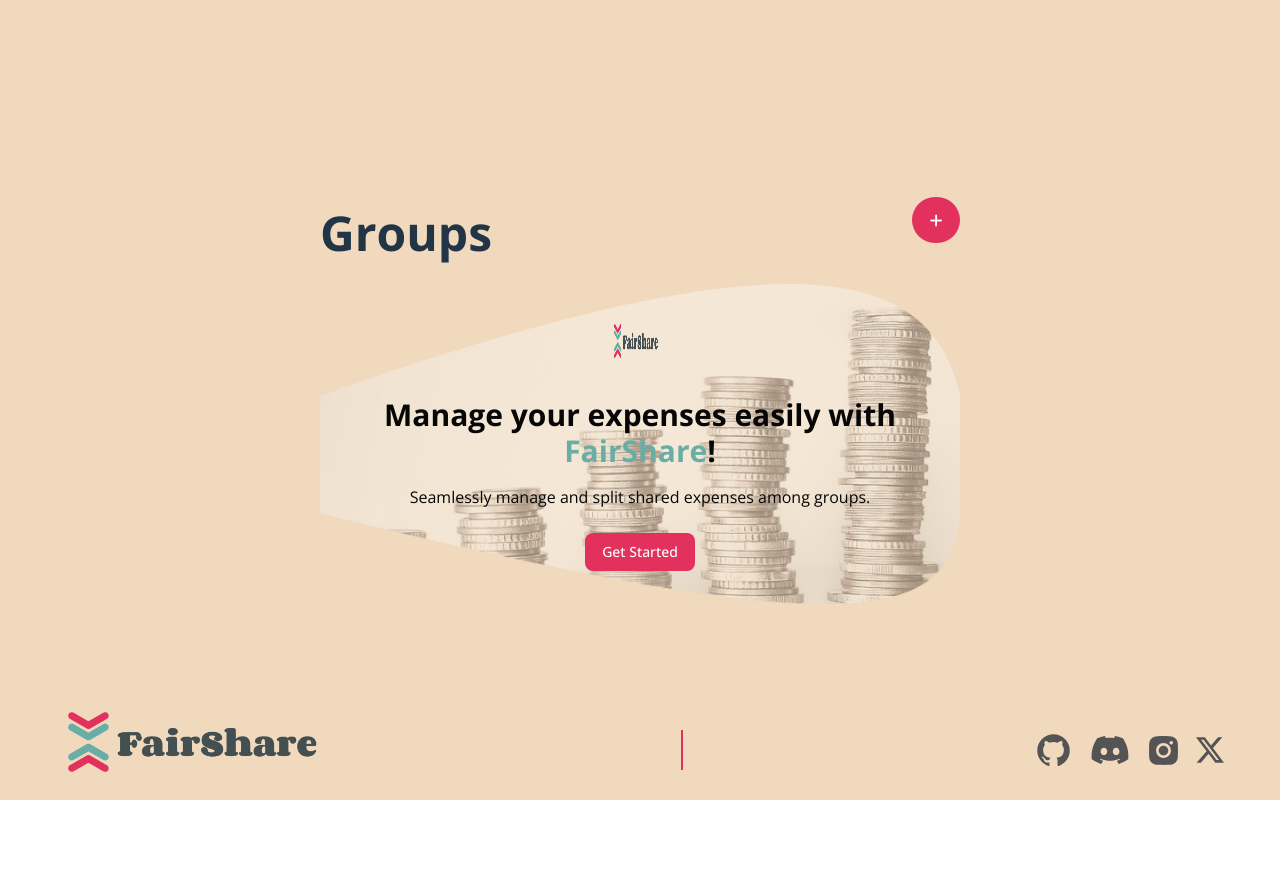
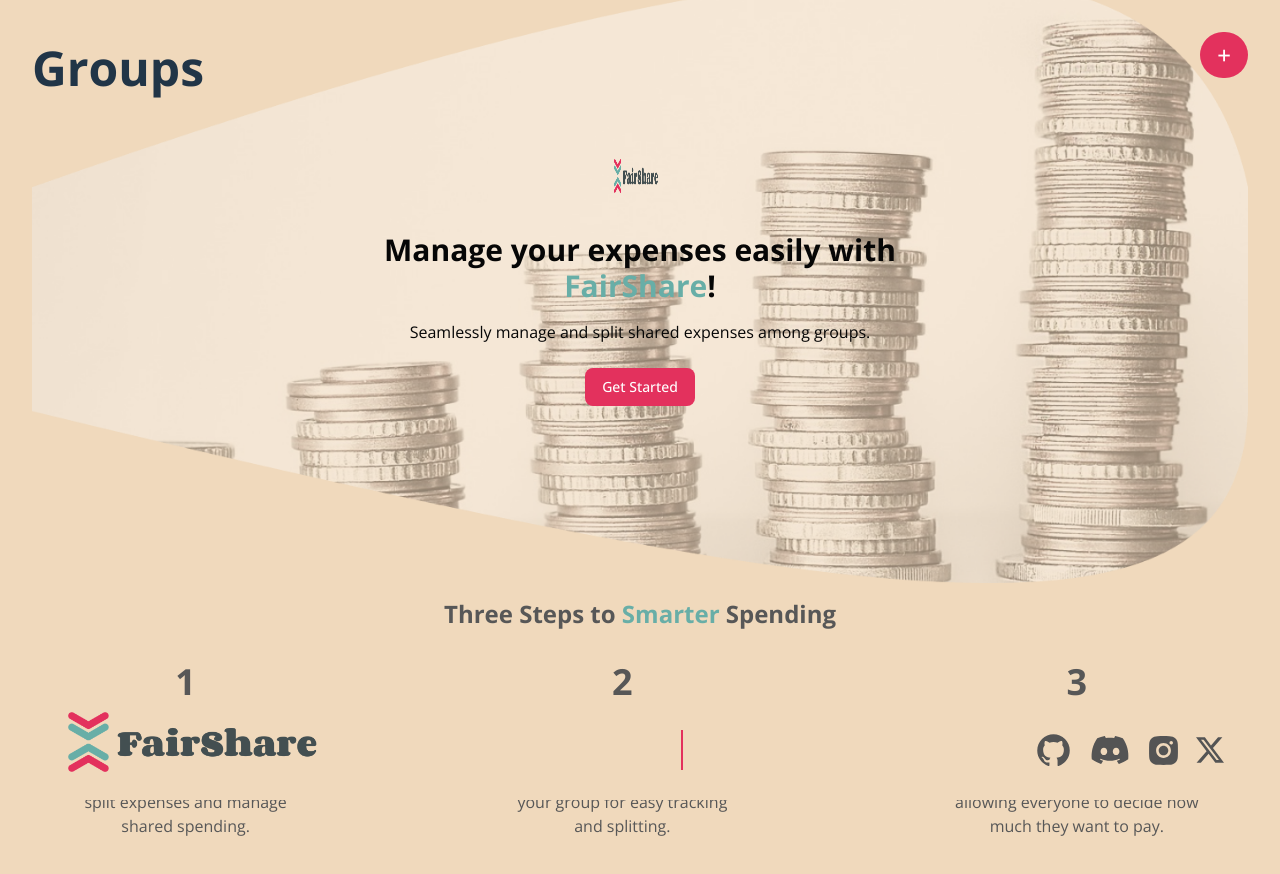
Before and after one commit to chingu-voyages/v51-tier2-team-27, a React (Vite) app in the folder vite-project/: page / in a window 1280 px wide. Shown: the top 874 px of the page. Before the commit the page ends 800 px from the top, so only its background shows below. Built offline with nearby package versions, Linux system fonts and the light colour scheme.

Commit message:
begin middle component

```diff
--- a/vite-project/src/App.jsx
+++ b/vite-project/src/App.jsx
@@ -5,7 +5,7 @@
 import DisplayGroupList from './components/DisplayGroupList'
 import Footer from './components/Footer'
 import LandingTop from './landing/LandingTop'
-
+import LandingMiddle from './landing/LandingMiddle'
 function App() {
   const [addGroupModalIsOpen, setAddGroupModalIsOpen] = useState(false);
   const [groupsData, setGroupsData] = useState(() => JSON.parse(localStorage.getItem('FairShare_groupsData')) || []);
@@ -56,6 +56,7 @@
       addGroupModalIsOpen={addGroupModalIsOpen}
     />
     <LandingTop />
+    <LandingMiddle />
     <Footer />
     </>
   )
--- a/vite-project/src/landing/LandingMiddle.jsx
+++ b/vite-project/src/landing/LandingMiddle.jsx
@@ -0,0 +1,31 @@
+import React from 'react';
+import Arrow from '../assets/arrow-pink.png';
+
+export default function LandingMiddle() {
+  return (
+    <div className="bg-beige p-8 mt-32">
+      <h2 className="text-center text-2xl font-bold mb-8 text-[#575757]">
+        Three Steps to <span className="text-[#68AEA7]">Smarter</span> Spending
+      </h2>
+      <div className="flex justify-around items-center relative">
+        <div className="text-center">
+          <div className="text-4xl font-bold mb-2 text-[#575757]">1</div>
+          <p className="font-bold mb-2 text-black">Create a Group</p>
+          <p className="text-[#575757]">Click 'App Group' to create a new group, making it simple to split expenses and manage shared spending.</p>
+        </div>
+        <img src={Arrow} alt="Arrow" className="" />
+        <div className="text-center">
+          <div className="text-4xl font-bold mb-2 text-[#575757]">2</div>
+          <p className="font-bold mb-2 text-black">Add an Expense</p>
+          <p className="text-[#575757]">Click 'Add Expense' to log a shared cost and assign it to your group for easy tracking and splitting.</p>
+        </div>
+        <img src={Arrow} alt="Arrow" className="" />
+        <div className="text-center">
+          <div className="text-4xl font-bold mb-2 text-[#575757]">3</div>
+          <p className="font-bold mb-2 text-black">Split Your Expenses</p>
+          <p className="text-[#575757]">Click 'Split Expenses' to customize each member's contribution, allowing everyone to decide how much they want to pay.</p>
+        </div>
+      </div>
+    </div>
+  );
+}
```
